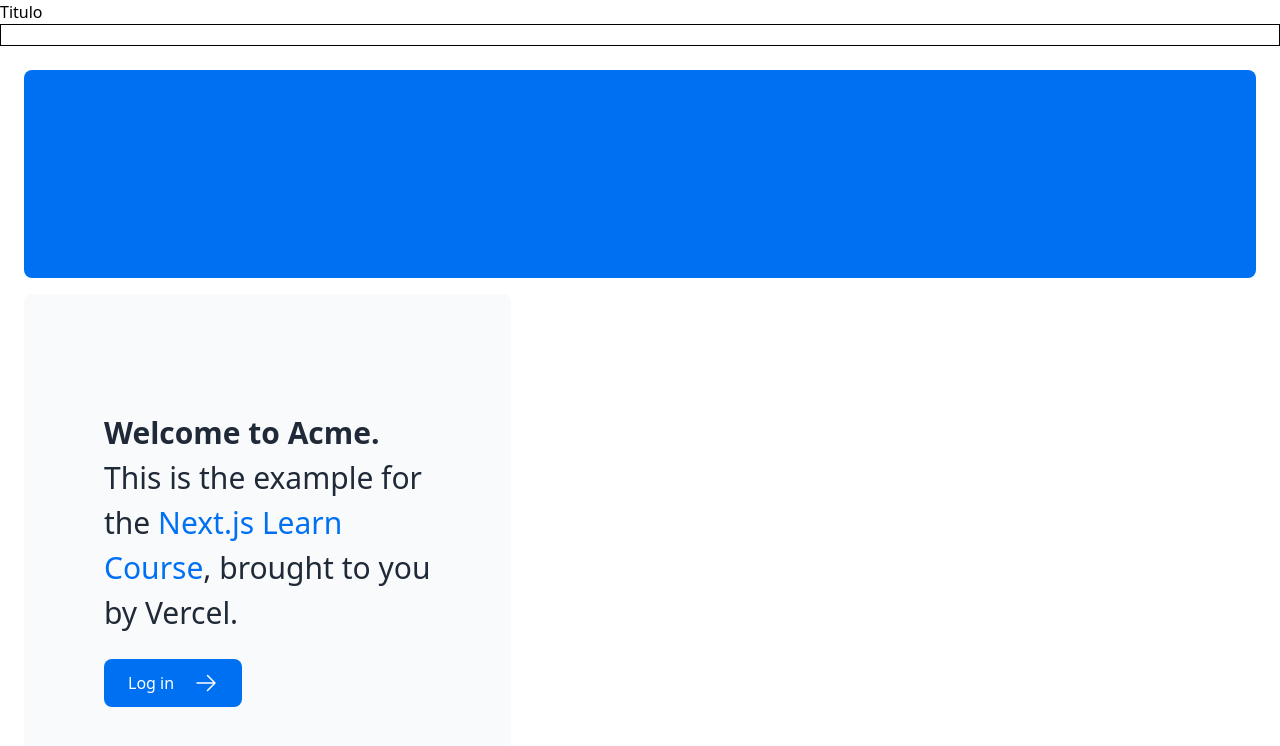
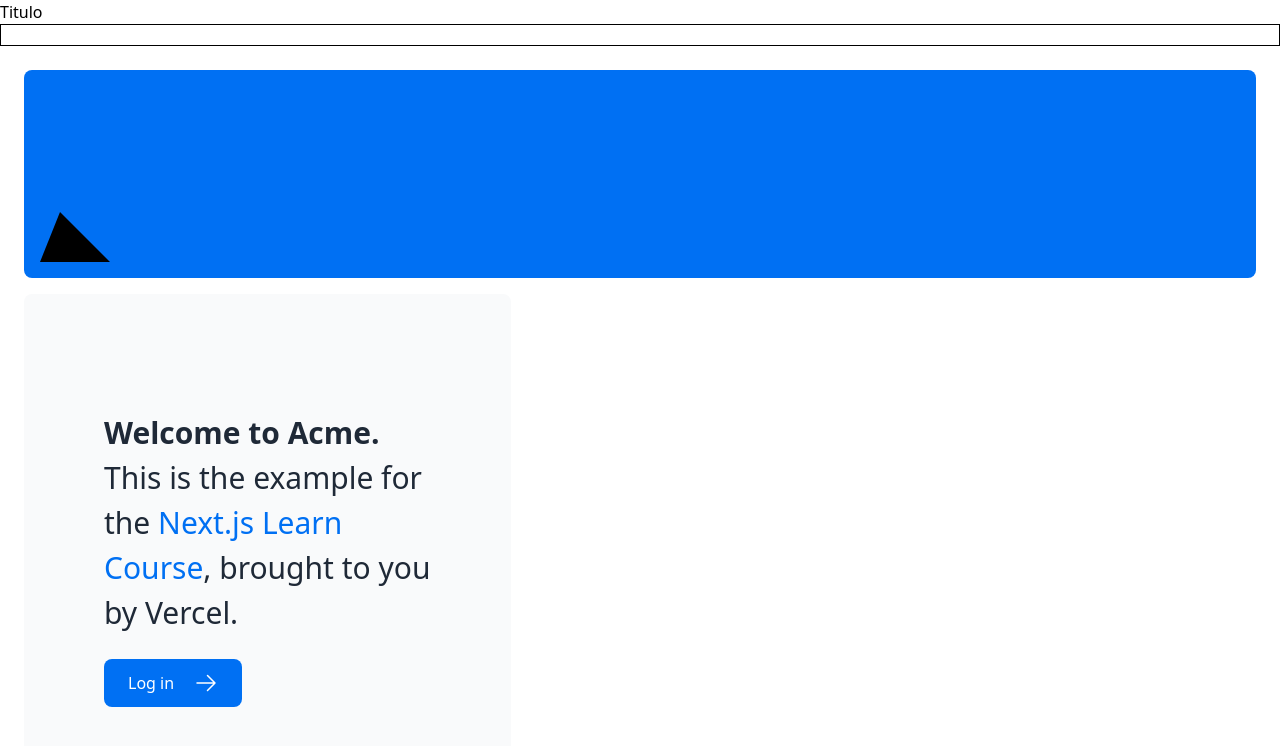
Before and after one commit to JazGil/NextJsTarea, a Next.js app in the folder nextjs-dashboard/: page / in a window 1280 px wide. Shown: the top 746 px of the page. Built offline with nearby package versions, Linux system fonts and the light colour scheme.

Commit message:
Triangulo

```diff
--- a/nextjs-dashboard/app/page.tsx
+++ b/nextjs-dashboard/app/page.tsx
@@ -8,7 +8,7 @@ export default function Page() {
     <main className="flex min-h-screen flex-col p-6">
       <div className="flex h-20 shrink-0 items-end rounded-lg bg-blue-500 p-4 md:h-52">
         {/* <AcmeLogo /> */}
-       <div className='{styles.shape}' ></div>
+       <div className={styles.shape}></div>
       </div>
       <div className="mt-4 flex grow flex-col gap-4 md:flex-row">
         <div className="flex flex-col justify-center gap-6 rounded-lg bg-gray-50 px-6 py-10 md:w-2/5 md:px-20">
--- /dev/null
+++ b/nextjs-dashboard/app/ui/fonts.ts
@@ -0,0 +1 @@
+import {} from 'next/font/google'
```
